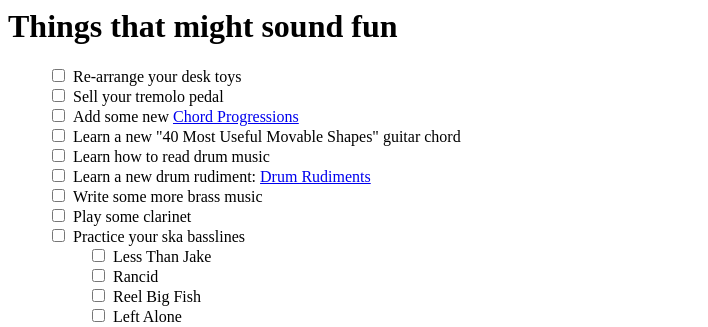
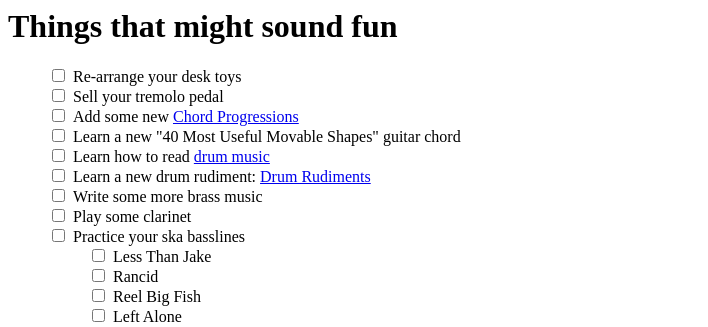
Before and after one commit to brgibson/www, a Jekyll site: the page todos/index.html, which Jekyll copies as it is, in a window 1280 px wide. Shown: the top 327 px of the page, without its empty margins (0-708 px from the left). Built offline with Jekyll 4.4.1, drawn with Linux system fonts in a browser that asks for light colours; part of the change alters nothing that is shown.

```diff
--- a/todos/index.html
+++ b/todos/index.html
@@ -14,7 +14,7 @@
     <li><label><input type="checkbox">Sell your tremolo pedal</label></li>
     <li><label><input type="checkbox">Add some new <a href="/chords/">Chord Progressions</a></label></li>
     <li><label><input type="checkbox">Learn a new "40 Most Useful Movable Shapes" guitar chord</label></li>
-    <li><label><input type="checkbox">Learn how to read drum music</label></li>
+    <li><label><input type="checkbox">Learn how to read <a href="https://www.schoolofrock.com/resources/drums/drum-notation-for-beginners">drum music</a></label></li>
     <li><label><input type="checkbox">Learn a new drum rudiment: <a href="/drums/rudiments/">Drum Rudiments</a></label></li>
     <li><label><input type="checkbox">Write some more brass music</label></li>
     <li><label><input type="checkbox">Play some clarinet</label></li>
```
